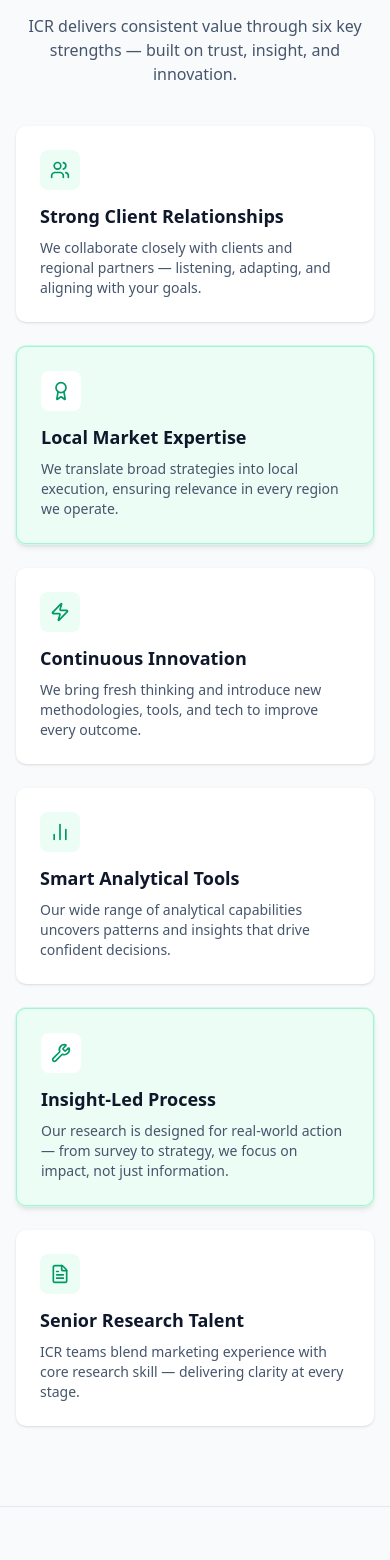
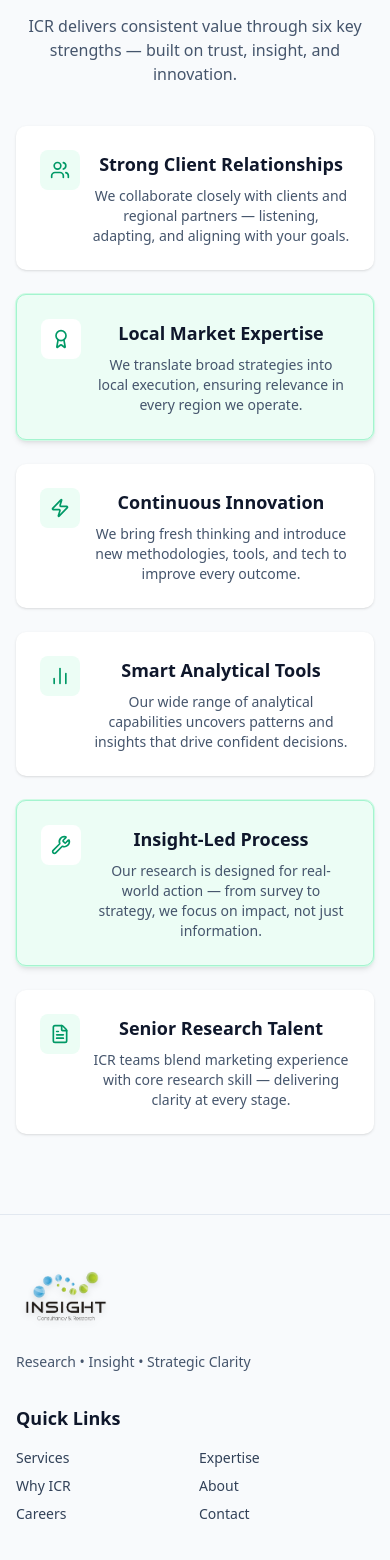
Before and after one commit to Kishowloy117/ICR, a Next.js app: page /why-icr in a window 390 px wide. Shown: the part 4848-6408 px from the top of the page. Built offline with nearby package versions, Linux system fonts and the light colour scheme; no server answers.

Commit message:
text changes in service

```diff
--- a/app/ContactUS/contactus.tsx
+++ b/app/ContactUS/contactus.tsx
@@ -162,9 +162,9 @@ export default function ContactUs() {
         </div>
 
         <div className="mx-auto max-w-4xl px-4 text-center">
-          <div className="inline-block rounded-full bg-black/20 px-3 py-1 text-xs text-white/70 mb-4">
+          {/* <div className="inline-block rounded-full bg-black/20 px-3 py-1 text-xs text-white/70 mb-4">
             {t("nav.contact")}
-          </div>
+          </div> */}
 
           <h1 className="mx-auto max-w-4xl text-3xl font-sans leading-tight text-white md:text-5xl">
             {t("contact.hero.title")}
--- a/app/about/page.tsx
+++ b/app/about/page.tsx
@@ -109,9 +109,9 @@ export default function AboutPage() {
         </div>
 
         <div className="mx-auto max-w-4xl px-4 text-center">
-          <div className="inline-block rounded-full bg-black/20 px-3 py-1 text-xs text-white/70 mb-4">
+          {/* <div className="inline-block rounded-full bg-black/20 px-3 py-1 text-xs text-white/70 mb-4">
             {t("about.section.about")}
-          </div>
+          </div> */}
 
           <h1 className="mx-auto max-w-4xl text-3xl font-sans leading-tight text-white md:text-5xl">
             {t("about.hero.title")}
--- a/app/careers/page.tsx
+++ b/app/careers/page.tsx
@@ -191,9 +191,9 @@ export default function CareerPage() {
       <section className="w-full bg-gradient-to-b from-[#f7fafc] to-[#eef4f7] py-12">
         <div className="mx-auto max-w-5xl px-4">
           <div className="text-center mb-8">
-            <div className="inline-block rounded-full bg-[#e6f6f3] px-4 py-1 text-sm text-emerald-600 font-semibold mb-4 shadow-sm">
+            {/* <div className="inline-block rounded-full bg-[#e6f6f3] px-4 py-1 text-sm text-emerald-600 font-semibold mb-4 shadow-sm">
               {t("careers.section.whyworkwithus")}
-            </div>
+            </div> */}
             <h2 className="text-3xl md:text-4xl font-bold text-slate-800 mb-2">
               {t("careers.why.title")}
             </h2>
--- a/app/components/header.tsx
+++ b/app/components/header.tsx
@@ -13,11 +13,13 @@ import {
 } from "@/components/ui/sheet";
 import { useState } from "react";
 import { useLanguage } from "../contexts/LanguageContext";
+import { usePathname } from "next/navigation";
 
 export default function Navbar() {
   const [isOpen, setIsOpen] = useState(false);
   const [langMenuOpen, setLangMenuOpen] = useState(false);
   const { language, changeLanguage, t } = useLanguage();
+  const pathname = usePathname();
 
   const navItems = [
     { label: "nav.home", href: "/" },
@@ -59,14 +61,26 @@ export default function Navbar() {
 
           {/* Desktop Menu */}
           <nav className="hidden items-center gap-2 md:flex">
-            {navItems.map((item) => (
+            {navItems.map((item) => {
+              const isActive = pathname === item.href;
+              return (
                 <Link
                   key={item.label}
                   href={item.href}
-                className="relative text-sm font-medium text-slate-700 px-4 py-2 rounded-lg transition-all duration-300 hover:text-emerald-600 group overflow-hidden"
+                  className={`relative text-sm font-medium px-4 py-2 rounded-lg transition-all duration-300 group overflow-hidden ${
+                    isActive
+                      ? "text-emerald-600"
+                      : "text-slate-700 hover:text-emerald-600"
+                  }`}
                 >
                   {/* Glass effect background */}
-                <span className="absolute inset-0 bg-emerald-50/80 backdrop-blur-sm rounded-lg opacity-0 group-hover:opacity-100 transition-opacity duration-300 border border-emerald-200/50" />
+                  <span
+                    className={`absolute inset-0 bg-emerald-50/80 backdrop-blur-sm rounded-lg transition-opacity duration-300 border border-emerald-200/50 ${
+                      isActive
+                        ? "opacity-100"
+                        : "opacity-0 group-hover:opacity-100"
+                    }`}
+                  />
 
                   {/* Shine effect */}
                   <span className="absolute inset-0 bg-gradient-to-r from-transparent via-emerald-200/40 to-transparent -translate-x-full group-hover:translate-x-full transition-transform duration-700" />
@@ -74,7 +88,8 @@ export default function Navbar() {
                   {/* Text */}
                   <span className="relative z-10">{t(item.label)}</span>
                 </Link>
-            ))}
+              );
+            })}
           </nav>
 
           {/* Desktop Language Selector */}
@@ -143,7 +158,9 @@ export default function Navbar() {
 
                 {/* Navigation Items */}
                 <nav className="flex flex-col p-6 pb-48 space-y-1 overflow-y-auto max-h-[calc(110vh-280px)]">
-                  {navItems.map((item) => (
+                  {navItems.map((item) => {
+                    const isActive = pathname === item.href;
+                    return (
                       <SheetClose asChild key={item.label}>
                         <Link
                           href={item.href}
@@ -151,19 +168,36 @@ export default function Navbar() {
                           onClick={() => setIsOpen(false)}
                         >
                           {/* Glass effect background */}
-                        <span className="absolute inset-0 bg-white/10 backdrop-blur-sm rounded-lg opacity-0 group-hover:opacity-100 transition-opacity duration-300 border border-white/20" />
+                          <span
+                            className={`absolute inset-0 bg-white/10 backdrop-blur-sm rounded-lg transition-opacity duration-300 border border-white/20 ${
+                              isActive
+                                ? "opacity-100"
+                                : "opacity-0 group-hover:opacity-100"
+                            }`}
+                          />
 
                           {/* Shine effect */}
                           <span className="absolute inset-0 bg-gradient-to-r from-transparent via-white/20 to-transparent -translate-x-full group-hover:translate-x-full transition-transform duration-700" />
 
                           {/* Content */}
-                        <span className="relative z-10 flex items-center gap-3 group-hover:text-white transition-colors">
-                          <span className="h-1.5 w-1.5 rounded-full bg-emerald-400 opacity-0 group-hover:opacity-100 transition-opacity" />
+                          <span
+                            className={`relative z-10 flex items-center gap-3 transition-colors ${
+                              isActive ? "text-white" : "group-hover:text-white"
+                            }`}
+                          >
+                            <span
+                              className={`h-1.5 w-1.5 rounded-full bg-emerald-400 transition-opacity ${
+                                isActive
+                                  ? "opacity-100"
+                                  : "opacity-0 group-hover:opacity-100"
+                              }`}
+                            />
                             {t(item.label)}
                           </span>
                         </Link>
                       </SheetClose>
-                  ))}
+                    );
+                  })}
                 </nav>
 
                 {/* Language Selector in Mobile */}
--- a/app/home/home.tsx
+++ b/app/home/home.tsx
@@ -29,7 +29,7 @@ export default function HomePage() {
         </p>
 
         {/* Feature Row */}
-        <div className="mt-6 mx-auto flex w-full max-w-3xl flex-col items-stretch gap-3 text-left text-slate-200 sm:flex-row sm:items-center">
+        <div className={`mt-6 mx-auto flex w-full max-w-3xl flex-col items-stretch gap-3 text-slate-200 sm:flex-row sm:items-center ${language === "ar" ? "text-right" : "text-left"}`}>
           {/* Card 1 */}
           <div className="w-full sm:flex-1 rounded-lg p-4 sm:p-5 border-l-4 border-emerald-400/30">
             <div className="flex items-start gap-4">
@@ -593,20 +593,14 @@ export default function HomePage() {
                 <div
                   key={i}
                   className="rounded-2xl bg-slate-900 p-5 text-white shadow-md"
+                  dir={language === "ar" ? "rtl" : "ltr"}
                 >
-                  <div
-                    className={`flex items-center gap-4 ${
-                      language === "ar" ? "flex-row-reverse" : "flex-row"
-                    }`}
-                  >
+                  <div className="flex items-center gap-4">
                     <div className="flex h-10 w-10 flex-shrink-0 items-center justify-center rounded-md bg-white/10 text-emerald-400">
                       {item.icon}
                     </div>
 
-                    <div
-                      className="flex-1"
-                      dir={language === "ar" ? "rtl" : "ltr"}
-                    >
+                    <div className="flex-1">
                       <div className="text-sm font-semibold text-slate-100">
                         {item.text}
                       </div>
--- a/app/privacy/page.tsx
+++ b/app/privacy/page.tsx
@@ -45,9 +45,9 @@ export default function PrivacyPage() {
         </div>
 
         <div className="mx-auto max-w-3xl px-4 text-center">
-          <div className="inline-block rounded-full bg-black/20 px-3 py-1 text-xs text-white/70 mb-4">
+          {/* <div className="inline-block rounded-full bg-black/20 px-3 py-1 text-xs text-white/70 mb-4">
             {privacy.title}
-          </div>
+          </div> */}
           <h1 className="mx-auto max-w-3xl text-3xl font-sans leading-tight text-white md:text-5xl">
             {privacy.title}
             <br />
--- a/app/services/page.tsx
+++ b/app/services/page.tsx
@@ -91,9 +91,9 @@ export default function ServicesPage() {
       <section className="w-full bg-white from-emerald-50/50 via-white">
         <div className="mx-auto max-w-7xl px-4 py-8">
           <div className="mx-auto max-w-3xl text-center">
-            <div className="inline-block rounded-full border border-emerald-200 bg-emerald-50/40 px-4 py-1 text-sm text-emerald-600">
+            {/* <div className="inline-block rounded-full border border-emerald-200 bg-emerald-50/40 px-4 py-1 text-sm text-emerald-600">
               {t("services.section.whatwedo")}
-            </div>
+            </div> */}
 
             <h3 className="mt-6 text-3xl font-sans text-slate-900 sm:text-4xl ">
               {t("services.why.title")}
@@ -148,9 +148,9 @@ export default function ServicesPage() {
           <div className="mx-auto max-w-7xl px-4">
             <div className="grid md:grid-cols-2 gap-12 items-start">
               <div className="max-w-md">
-                <div className="inline-block rounded-full bg-emerald-500/20 border border-emerald-400/30 px-3 py-1 text-xs text-emerald-400 mb-4">
+                {/* <div className="inline-block rounded-full bg-emerald-500/20 border border-emerald-400/30 px-3 py-1 text-xs text-emerald-400 mb-4">
                   {t("services.section.howwework")}
-                </div>
+                </div> */}
 
                 <h3 className="text-4xl font-extrabold text-white mb-4">
                   {t("services.process.title")}
--- a/app/terms/page.tsx
+++ b/app/terms/page.tsx
@@ -45,9 +45,9 @@ export default function TermsPage() {
         </div>
 
         <div className="mx-auto max-w-3xl px-4 text-center">
-          <div className="inline-block rounded-full bg-black/20 px-3 py-1 text-xs text-white/70 mb-4">
+          {/* <div className="inline-block rounded-full bg-black/20 px-3 py-1 text-xs text-white/70 mb-4">
             {terms.title}
-          </div>
+          </div> */}
           <h1 className="mx-auto max-w-3xl text-3xl font-sans leading-tight text-white md:text-5xl">
             {terms.title}
             <br />
--- a/app/translations/translations.ts
+++ b/app/translations/translations.ts
@@ -1457,7 +1457,7 @@ export const translations: Record<"en" | "zh" | "ar", TranslationKeys> = {
     "expertise.final.cta": "تعرف على خدماتنا",
 
     // Why ICR Page
-    "whyicr.hero.title": "توظيف البحاث لدعم النمو استراتيجي",
+    "whyicr.hero.title": "البحث محرك النمو الاستراتيجي",
     "whyicr.hero.description":
       "تتجاوز ICR حدود جمع البيانات، حيث نعمل كشريك استراتيجي لدعم تحقيق نتائج أعمال أفضل من خلال أبحاث مركزة، ورؤى عملية، وتوصيات استراتيجية مدروسة.",
     "whyicr.cta.discuss": "دعونا نطلع كيف يمكننا دعم أهدافكم",
--- a/app/why-icr/page.tsx
+++ b/app/why-icr/page.tsx
@@ -14,7 +14,7 @@ import {
 import { useLanguage } from "../contexts/LanguageContext";
 
 export default function Page() {
-  const { t } = useLanguage();
+  const { t, language } = useLanguage();
 
   return (
     <main>
@@ -492,10 +492,15 @@ export default function Page() {
           </p>
 
           <div className="mt-10 grid gap-6 sm:grid-cols-2 lg:grid-cols-3">
-            <div className="rounded-lg bg-white p-6 shadow-sm text-left">
-              <div className="inline-flex h-10 w-10 items-center justify-center rounded-md bg-emerald-50 text-emerald-600 mb-3">
+            <div
+              className="rounded-lg bg-white p-6 shadow-sm"
+              dir={language === "ar" ? "rtl" : "ltr"}
+            >
+              <div className="flex items-start gap-3">
+                <div className="flex h-10 w-10 flex-shrink-0 items-center justify-center rounded-md bg-emerald-50 text-emerald-600">
                   <Users className="h-5 w-5" />
                 </div>
+                <div className="flex-1">
                   <h4 className="text-lg font-semibold text-slate-900">
                     {t("whyicr.success.relationships")}
                   </h4>
@@ -503,11 +508,18 @@ export default function Page() {
                     {t("whyicr.success.item3")}
                   </p>
                 </div>
+              </div>
+            </div>
 
-            <div className="rounded-lg bg-emerald-50 p-6 shadow-md ring-1 ring-emerald-100 border border-emerald-200 text-left">
-              <div className="inline-flex h-10 w-10 items-center justify-center rounded-md bg-white text-emerald-600 mb-3">
+            <div
+              className="rounded-lg bg-emerald-50 p-6 shadow-md ring-1 ring-emerald-100 border border-emerald-200"
+              dir={language === "ar" ? "rtl" : "ltr"}
+            >
+              <div className="flex items-start gap-3">
+                <div className="flex h-10 w-10 flex-shrink-0 items-center justify-center rounded-md bg-white text-emerald-600">
                   <Award className="h-5 w-5" />
                 </div>
+                <div className="flex-1">
                   <h4 className="text-lg font-semibold text-slate-900">
                     {t("whyicr.success.expertise")}
                   </h4>
@@ -515,11 +527,18 @@ export default function Page() {
                     {t("whyicr.success.item2")}
                   </p>
                 </div>
+              </div>
+            </div>
 
-            <div className="rounded-lg bg-white p-6 shadow-sm text-left">
-              <div className="inline-flex h-10 w-10 items-center justify-center rounded-md bg-emerald-50 text-emerald-600 mb-3">
+            <div
+              className="rounded-lg bg-white p-6 shadow-sm"
+              dir={language === "ar" ? "rtl" : "ltr"}
+            >
+              <div className="flex items-start gap-3">
+                <div className="flex h-10 w-10 flex-shrink-0 items-center justify-center rounded-md bg-emerald-50 text-emerald-600">
                   <Zap className="h-5 w-5" />
                 </div>
+                <div className="flex-1">
                   <h4 className="text-lg font-semibold text-slate-900">
                     {t("whyicr.success.innovation")}
                   </h4>
@@ -527,11 +546,18 @@ export default function Page() {
                     {t("whyicr.success.item1")}
                   </p>
                 </div>
+              </div>
+            </div>
 
-            <div className="rounded-lg bg-white p-6 shadow-sm text-left">
-              <div className="inline-flex h-10 w-10 items-center justify-center rounded-md bg-emerald-50 text-emerald-600 mb-3">
+            <div
+              className="rounded-lg bg-white p-6 shadow-sm"
+              dir={language === "ar" ? "rtl" : "ltr"}
+            >
+              <div className="flex items-start gap-3">
+                <div className="flex h-10 w-10 flex-shrink-0 items-center justify-center rounded-md bg-emerald-50 text-emerald-600">
                   <BarChart2 className="h-5 w-5" />
                 </div>
+                <div className="flex-1">
                   <h4 className="text-lg font-semibold text-slate-900">
                     {t("whyicr.success.tools")}
                   </h4>
@@ -539,11 +565,18 @@ export default function Page() {
                     {t("whyicr.success.item5")}
                   </p>
                 </div>
+              </div>
+            </div>
 
-            <div className="rounded-lg bg-emerald-50 p-6 shadow-md ring-1 ring-emerald-100 border border-emerald-200 text-left">
-              <div className="inline-flex h-10 w-10 items-center justify-center rounded-md bg-white text-emerald-600 mb-3">
+            <div
+              className="rounded-lg bg-emerald-50 p-6 shadow-md ring-1 ring-emerald-100 border border-emerald-200"
+              dir={language === "ar" ? "rtl" : "ltr"}
+            >
+              <div className="flex items-start gap-3">
+                <div className="flex h-10 w-10 flex-shrink-0 items-center justify-center rounded-md bg-white text-emerald-600">
                   <Wrench className="h-5 w-5" />
                 </div>
+                <div className="flex-1">
                   <h4 className="text-lg font-semibold text-slate-900">
                     {t("whyicr.success.process")}
                   </h4>
@@ -551,18 +584,27 @@ export default function Page() {
                     {t("whyicr.success.item4")}
                   </p>
                 </div>
+              </div>
+            </div>
 
-            <div className="rounded-lg bg-white p-6 shadow-sm text-left">
-              <div className="inline-flex h-10 w-10 items-center justify-center rounded-md bg-emerald-50 text-emerald-600 mb-3">
+            <div
+              className="rounded-lg bg-white p-6 shadow-sm"
+              dir={language === "ar" ? "rtl" : "ltr"}
+            >
+              <div className="flex items-start gap-3">
+                <div className="flex h-10 w-10 flex-shrink-0 items-center justify-center rounded-md bg-emerald-50 text-emerald-600">
                   <FileText className="h-5 w-5" />
                 </div>
+                <div className="flex-1">
                   <h4 className="text-lg font-semibold text-slate-900">
                     {t("whyicr.success.talent")}
                   </h4>
                   <p className="mt-2 text-sm text-slate-600">
-                ICR teams blend marketing experience with core research skill —
-                delivering clarity at every stage.
+                    ICR teams blend marketing experience with core research
+                    skill — delivering clarity at every stage.
                   </p>
+                </div>
+              </div>
             </div>
           </div>
         </div>
```
Lines whose indentation alone changed are shown as unchanged.
